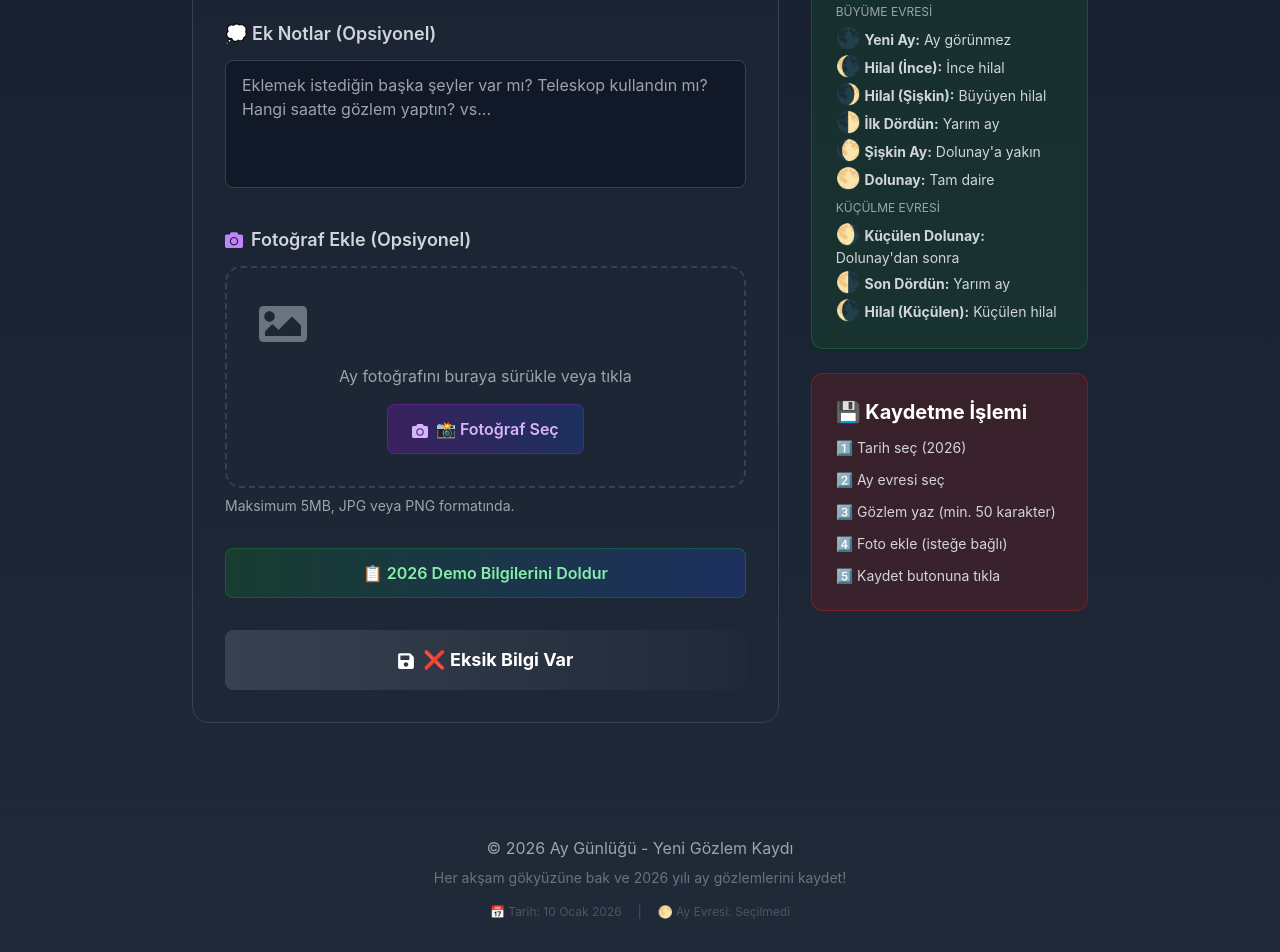
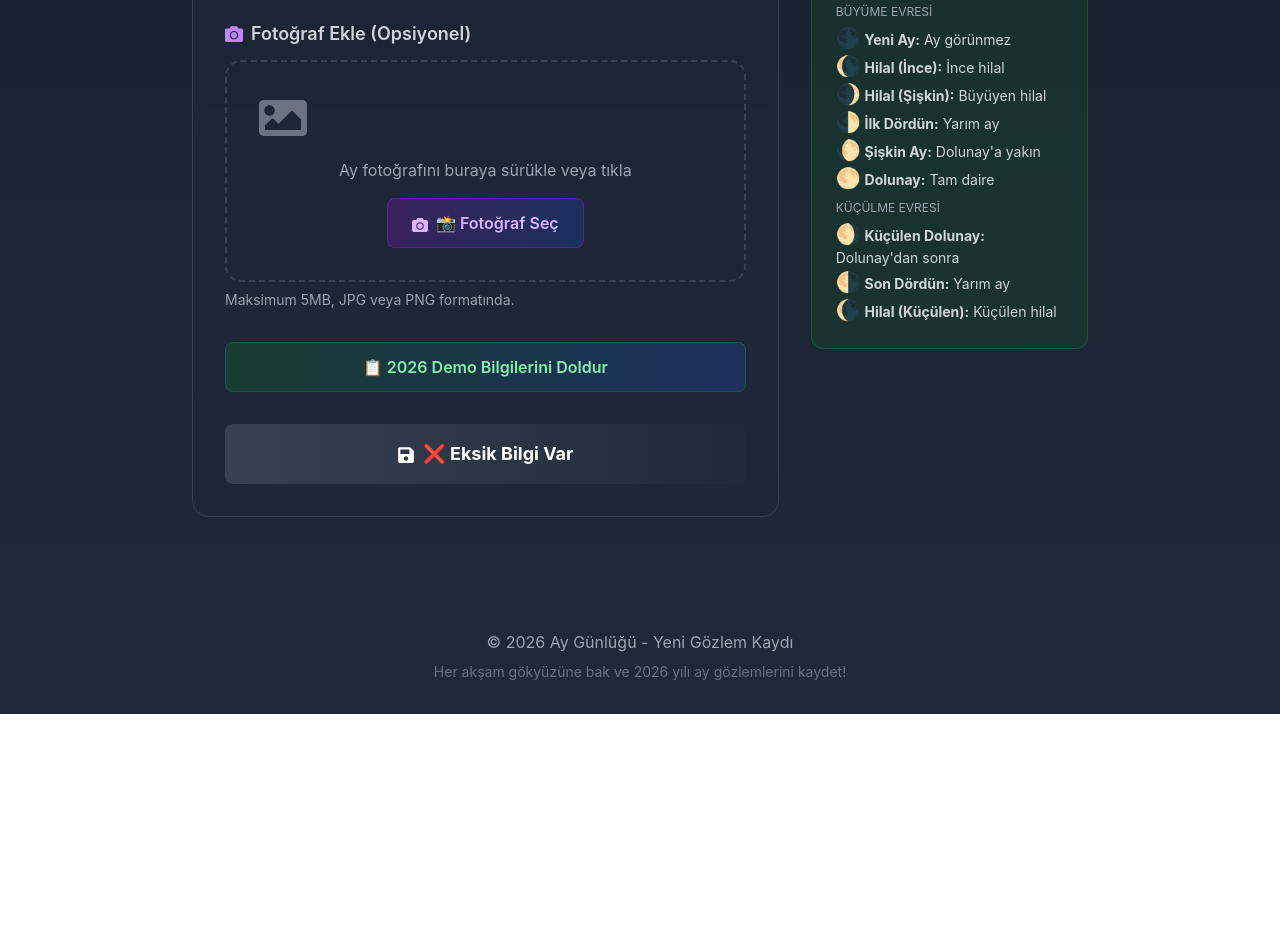
Before and after one commit to yrdgl/subasiooaygunlugum, a React (Create React App) app in the folder frontend/: page /YeniGunluk in a window 1280 px wide. Shown: the part 1224-2176 px from the top of the page. After the commit the page ends 1938 px from the top, so only its background shows below. Built offline with nearby package versions, Linux system fonts and the light colour scheme.

Commit message:
Update YeniGunluk.js

```diff
--- a/frontend/src/pages/YeniGunluk.js
+++ b/frontend/src/pages/YeniGunluk.js
@@ -9,28 +9,23 @@ function YeniGunluk() {
   const navigate = useNavigate();
   const location = useLocation();
 
-  // URL'den tarih parametresini almak için
   const getUrlDate = () => {
     const searchParams = new URLSearchParams(location.search);
     return searchParams.get('date');
   };
 
-  // Bugünün tarihini 2026 yılına göre ayarlayalım
   const getTodayDate = () => {
     const urlDate = getUrlDate();
 
-    // Eğer URL'de tarih varsa onu kullan
     if (urlDate) {
       return urlDate;
     }
 
-    // Yoksa bugünün tarihini 2026 yılına ayarla
     const today = new Date();
     today.setFullYear(2026);
     return today.toISOString().split('T')[0];
   };
 
-  // Tarihi "15 Ocak 2026" formatında göstermek için
   const formatDisplayDate = (dateString) => {
     const date = new Date(dateString);
     const options = { day: 'numeric', month: 'long', year: 'numeric' };
@@ -41,15 +36,14 @@ function YeniGunluk() {
     tarih: getTodayDate(),
     ayEvresi: '',
     gozlem: '',
-    havaDurumu: 'gunesli',
-    notlar: ''
+    havaDurumu: 'gunesli'
+    // NOTLAR KALDIRILDI
   });
 
   const [foto, setFoto] = useState(null);
   const [fotoPreview, setFotoPreview] = useState(null);
   const [karakterSayisi, setKarakterSayisi] = useState(0);
 
-  // URL'de tarih değiştiğinde formu güncelle
   useEffect(() => {
     const urlDate = getUrlDate();
     if (urlDate) {
@@ -88,7 +82,6 @@ function YeniGunluk() {
       [name]: value
     }));
 
-    // Karakter sayısını güncelle
     if (name === 'gozlem') {
       setKarakterSayisi(value.length);
     }
@@ -97,7 +90,6 @@ function YeniGunluk() {
   const handleFotoChange = (e) => {
     const file = e.target.files[0];
     if (file) {
-      // Dosya boyutu kontrolü (max 5MB)
       if (file.size > 5 * 1024 * 1024) {
         alert('Dosya boyutu 5MB\'dan küçük olmalıdır!');
         return;
@@ -120,7 +112,6 @@ function YeniGunluk() {
   const handleSubmit = (e) => {
     e.preventDefault();
 
-    // Validasyonlar
     if (!formData.ayEvresi) {
       alert('Lütfen ayın evresini seçin!');
       return;
@@ -136,26 +127,21 @@ function YeniGunluk() {
       return;
     }
 
-    // Günlük verisini hazırla
     const gunlukVerisi = {
       ...formData,
-      tarih: formatDisplayDate(formData.tarih), // Tarihi formatla
-      id: Date.now(), // Geçici ID
+      tarih: formatDisplayDate(formData.tarih),
+      id: Date.now(),
       olusturmaTarihi: new Date().toISOString(),
       foto: foto ? foto.name : null
     };
 
-    console.log('Günlük verisi:', gunlukVerisi);
-    console.log('Fotoğraf:', foto ? foto.name : 'Yok');
-
-    // LocalStorage'a kaydet (demo için)
+    // LocalStorage'a kaydet
     const mevcutGunlukler = JSON.parse(localStorage.getItem('ayGunlukleri') || '[]');
     mevcutGunlukler.unshift(gunlukVerisi);
     localStorage.setItem('ayGunlukleri', JSON.stringify(mevcutGunlukler));
 
     alert(`✅ Günlük başarıyla kaydedildi!\nTarih: ${formatDisplayDate(formData.tarih)}\nAy Evresi: ${ayEvreleri.find(e => e.deger === formData.ayEvresi)?.ad}`);
 
-    // Dashboard'a yönlendir
     setTimeout(() => {
       navigate('/OgrenciDashboard');
     }, 1500);
@@ -163,7 +149,7 @@ function YeniGunluk() {
 
   const handleDemoDoldur = () => {
     const bugun = new Date();
-    bugun.setFullYear(2026); // 2026 yılına ayarla
+    bugun.setFullYear(2026);
 
     const secilenAyEvresi = 'dolunay';
     const secilenAyEvresiAd = ayEvreleri.find(e => e.deger === secilenAyEvresi)?.ad || 'Dolunay';
@@ -172,11 +158,10 @@ function YeniGunluk() {
       tarih: bugun.toISOString().split('T')[0],
       ayEvresi: secilenAyEvresi,
       gozlem: `${formatDisplayDate(bugun.toISOString().split('T')[0])} tarihinde ayı gözlemledim. Ay ${secilenAyEvresiAd} evresindeydi ve inanılmaz parlaktı. Gökyüzü tamamen açıktı, yıldızlar da net görünüyordu. Ayın yüzeyindeki kraterleri bile ayırt edebiliyordum. Etrafında hafif bir hale oluşmuştu ve bu görüntü gerçekten büyüleyiciydi.`,
-      havaDurumu: 'gunesli',
-      notlar: 'Gözlemimi 20:00-21:00 saatleri arasında yaptım. Yanımda küçük bir teleskop vardı ve bu sayede ay yüzeyini detaylı inceleme fırsatım oldu. Deniz kenarında olduğum için ayın su üzerindeki yansıması da harikaydı.'
+      havaDurumu: 'gunesli'
     });
 
-    setKarakterSayisi(450); // Demo metin karakter sayısı
+    setKarakterSayisi(450);
   };
 
   return (
@@ -336,19 +321,7 @@ function YeniGunluk() {
                     </div>
                   </div>
 
-                  {/* Ek Notlar */}
-                  <div>
-                    <label className="block text-gray-300 mb-3 text-lg font-semibold">
-                      💭 Ek Notlar (Opsiyonel)
-                    </label>
-                    <textarea
-                      name="notlar"
-                      value={formData.notlar}
-                      onChange={handleChange}
-                      className="w-full h-32 px-4 py-3 bg-gray-900 border border-gray-700 rounded-lg text-white focus:outline-none focus:border-yellow-500 transition-colors resize-none"
-                      placeholder="Eklemek istediğin başka şeyler var mı? Teleskop kullandın mı? Hangi saatte gözlem yaptın? vs..."
-                    />
-                  </div>
+                  {/* EK NOTLAR KALDIRILDI - BU KISIM YOK */}
 
                   {/* Fotoğraf */}
                   <div>
@@ -503,20 +476,6 @@ function YeniGunluk() {
                   </div>
                 </div>
               </div>
-
-              {/* Kaydetme İşlemi */}
-              <div className="bg-red-900/30 rounded-xl p-6 border border-red-700/50">
-                <h3 className="text-xl font-bold text-white mb-3">
-                  💾 Kaydetme İşlemi
-                </h3>
-                <div className="space-y-3 text-sm text-gray-300">
-                  <p>1️⃣ Tarih seç (2026)</p>
-                  <p>2️⃣ Ay evresi seç</p>
-                  <p>3️⃣ Gözlem yaz (min. 50 karakter)</p>
-                  <p>4️⃣ Foto ekle (isteğe bağlı)</p>
-                  <p>5️⃣ Kaydet butonuna tıkla</p>
-                </div>
-              </div>
             </div>
           </div>
         </div>
@@ -531,11 +490,6 @@ function YeniGunluk() {
           <p className="text-gray-500 text-sm mt-2">
             Her akşam gökyüzüne bak ve 2026 yılı ay gözlemlerini kaydet!
           </p>
-          <div className="mt-4 flex justify-center space-x-4 text-xs text-gray-600">
-            <span>📅 Tarih: {formatDisplayDate(formData.tarih)}</span>
-            <span>|</span>
-            <span>🌕 Ay Evresi: {formData.ayEvresi ? ayEvreleri.find(e => e.deger === formData.ayEvresi)?.ad : 'Seçilmedi'}</span>
-          </div>
         </div>
       </footer>
     </div>
```
